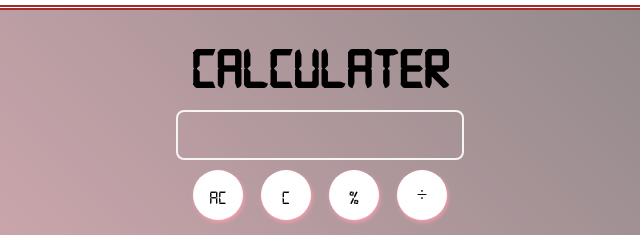
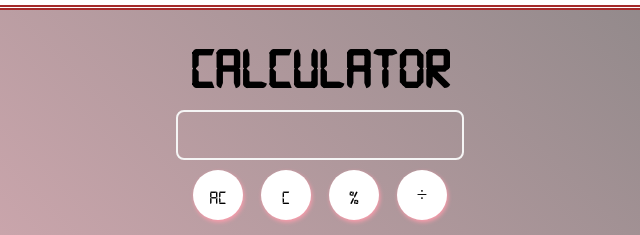
Before and after one commit to surajthakur07/calculator, a plain HTML site: page index.html in a window 1280 px wide. Shown: the top 235 px of the page, 320-960 px from the left. Drawn offline with Linux system fonts and the light colour scheme.

Commit message:
Update index.html

```diff
--- a/index.html
+++ b/index.html
@@ -12,7 +12,7 @@
 <body>
 
     <div class="container">
-        <h1 class="title">Calculater</h1>
+        <h1 class="title">Calculator</h1>
 
         <div id="input" type="text" name="output">
         </div>
```
